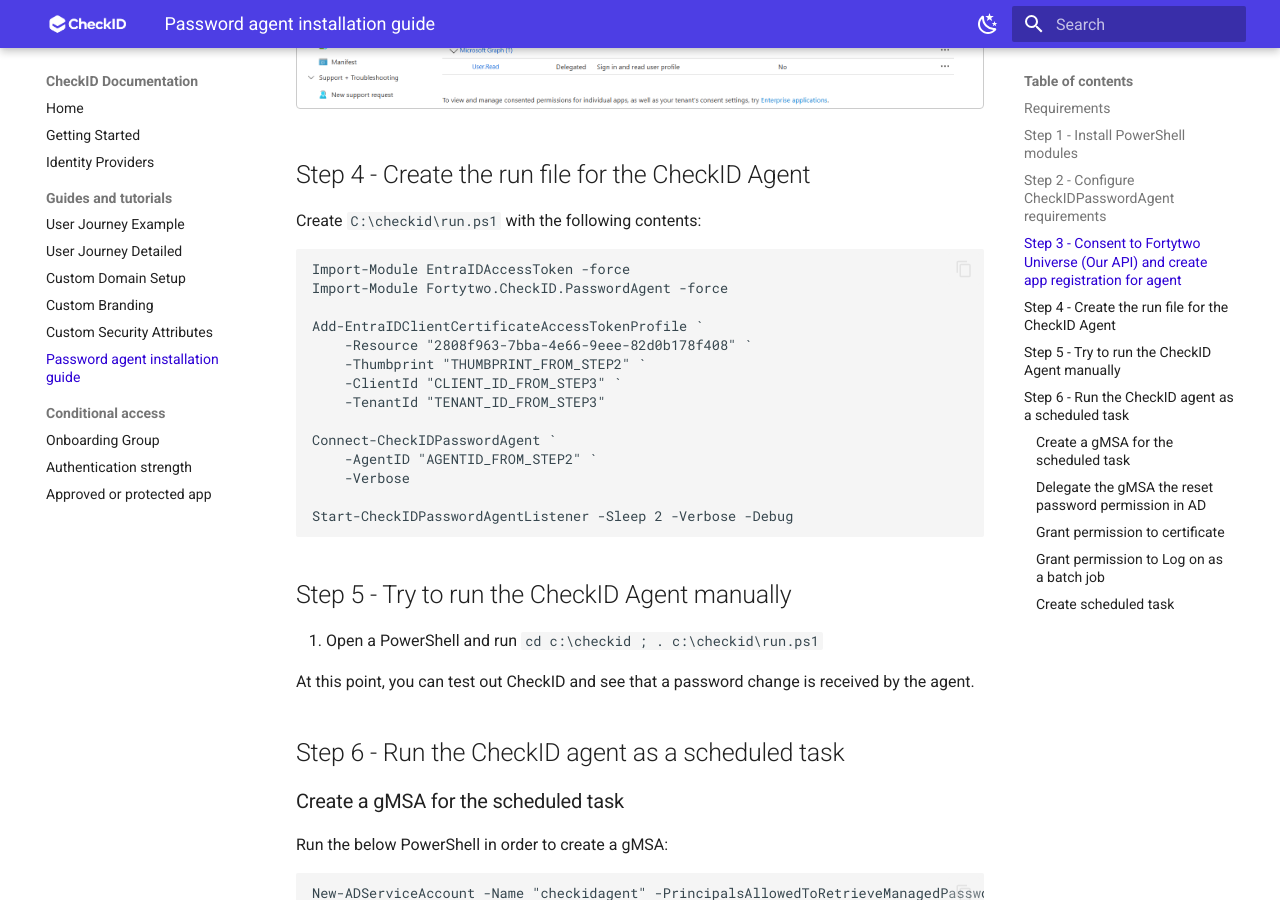
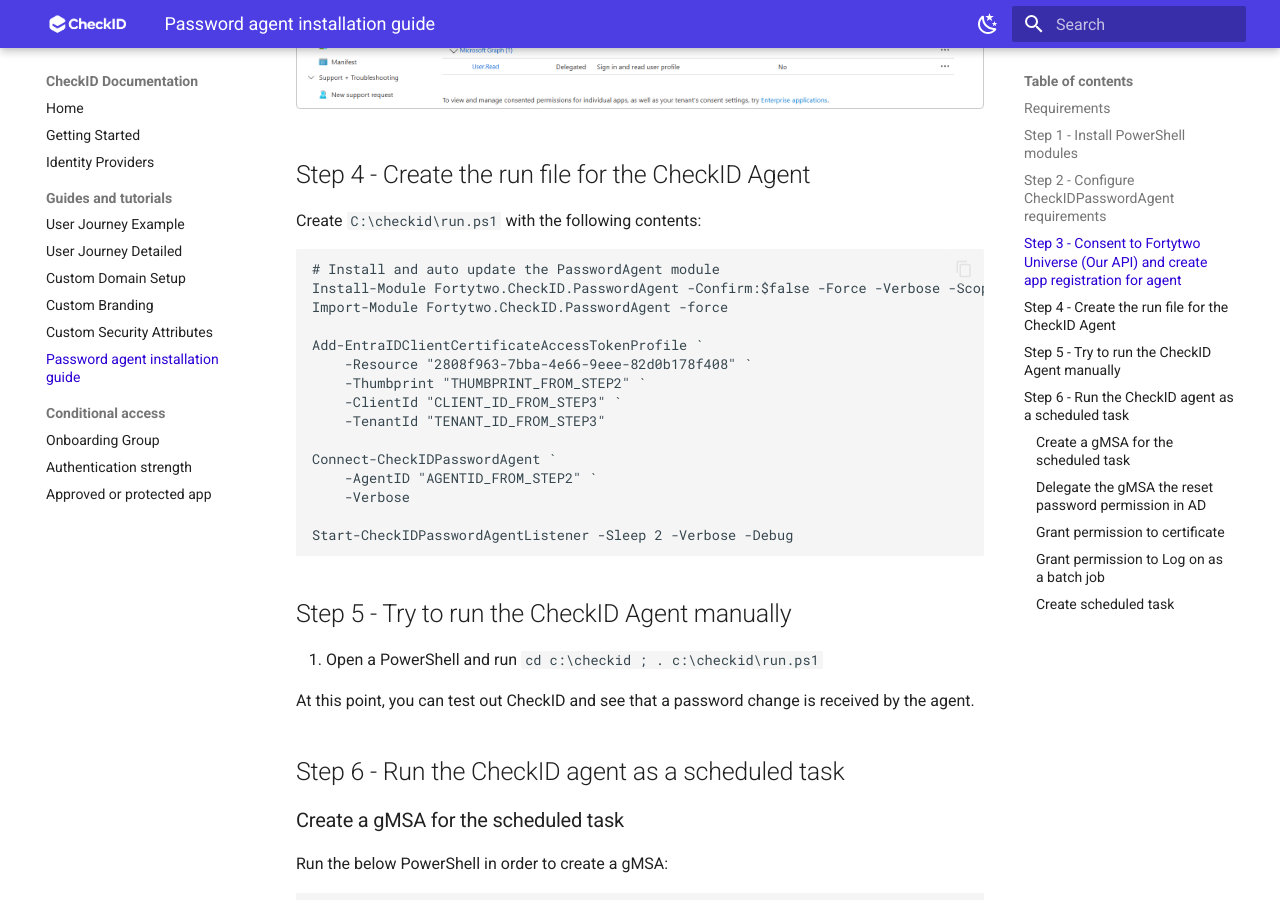
Before and after one commit to fortytwoservices/checkid-public-docs, an MkDocs documentation site: the page built from docs/Guides/Configuring-Password-Agent.md, in a window 1280 px wide and 900 px high, scrolled down 4149 px. Built offline with MkDocs 1.6.1 and Material for MkDocs 9.7.7, drawn with Linux system fonts in a browser that asks for light colours.

Commit message:
Update run.ps1 doc
Signed-off-by: Marius Solbakken Mellum <marius.solbakken@fortytwo.io>

````diff
--- a/docs/Guides/Configuring-Password-Agent.md
+++ b/docs/Guides/Configuring-Password-Agent.md
@@ -69,7 +69,8 @@
 Create ```C:\checkid\run.ps1``` with the following contents:
 
 ```PowerShell
-Import-Module EntraIDAccessToken -force
+# Install and auto update the PasswordAgent module
+Install-Module Fortytwo.CheckID.PasswordAgent -Confirm:$false -Force -Verbose -Scope CurrentUser
 Import-Module Fortytwo.CheckID.PasswordAgent -force
 
 Add-EntraIDClientCertificateAccessTokenProfile `
````
